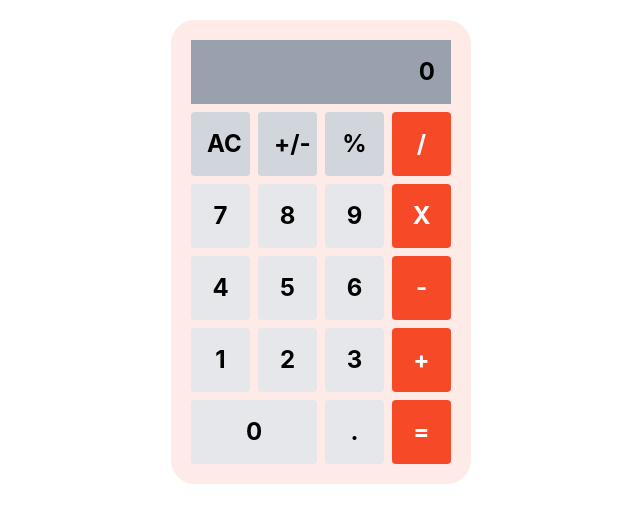
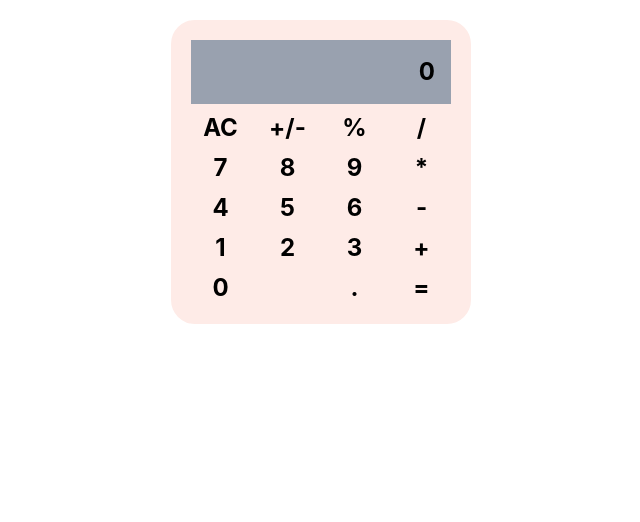
Before and after one commit to DIVINEakisa/Calculator_App, a React (Vite) app in the folder calculator/: page / in a window 1280 px wide. Shown: the top 522 px of the page, without its empty margins (319-959 px from the left). Built offline with nearby package versions, Linux system fonts and the light colour scheme.

Commit message:
feat:add new feature with new logic

```diff
--- a/calculator/src/Components/Calculator.tsx
+++ b/calculator/src/Components/Calculator.tsx
@@ -56,133 +56,42 @@ export default function Calculator() {
       dispatch({ type: "RESET" });
     }
   }
-
+  const buttons = [
+    "AC",
+    "+/-",
+    "%",
+    "/",
+    "7",
+    "8",
+    "9",
+    "*",
+    "4",
+    "5",
+    "6",
+    "-",
+    "1",
+    "2",
+    "3",
+    "+",
+    "0",
+    "",
+    ".",
+    "=",
+  ];
+  const buttonElements = buttons.map((button, index) => {
+    return (
+      <button key={index} onClick={() => handleClick(button)}>
+        {button}
+      </button>
+    );
+  });
   return (
     <main className="bg-[#feebe7] rounded-3xl p-5 w-[300px] mx-auto mt-5 font-bold text-2xl">
       <div className="bg-gray-400 col-span-4 p-4 mb-2 text-right">
         {state !== 0 ? state : num2 || num1 || 0}
       </div>
 
-      <div className="grid grid-cols-4 gap-2">
-        <div
-          className="p-4 text-center bg-gray-300 rounded"
-          onClick={() => handleClick("AC")}
-        >
-          AC
-        </div>
-        <div
-          className="p-4 text-center bg-gray-300 rounded"
-          onClick={() => handleClick("+/-")}
-        >
-          +/-
-        </div>
-        <div
-          className="p-4 text-center bg-gray-300 rounded"
-          onClick={() => handleClick("%")}
-        >
-          %
-        </div>
-        <div
-          className="p-4 text-center bg-[#f54927] text-white rounded"
-          onClick={() => handleClick("/")}
-        >
-          /
-        </div>
-
-        <div
-          className="p-4 text-center bg-gray-200 rounded"
-          onClick={() => handleClick("7")}
-        >
-          7
-        </div>
-        <div
-          className="p-4 text-center bg-gray-200 rounded"
-          onClick={() => handleClick("8")}
-        >
-          8
-        </div>
-        <div
-          className="p-4 text-center bg-gray-200 rounded"
-          onClick={() => handleClick("9")}
-        >
-          9
-        </div>
-        <div
-          className="p-4 text-center bg-[#f54927] text-white rounded"
-          onClick={() => handleClick("*")}
-        >
-          X
-        </div>
-
-        <div
-          className="p-4 text-center bg-gray-200 rounded"
-          onClick={() => handleClick("4")}
-        >
-          4
-        </div>
-        <div
-          className="p-4 text-center bg-gray-200 rounded"
-          onClick={() => handleClick("5")}
-        >
-          5
-        </div>
-        <div
-          className="p-4 text-center bg-gray-200 rounded"
-          onClick={() => handleClick("6")}
-        >
-          6
-        </div>
-        <div
-          className="p-4 text-center bg-[#f54927] text-white rounded"
-          onClick={() => handleClick("-")}
-        >
-          -
-        </div>
-
-        <div
-          className="p-4 text-center bg-gray-200 rounded"
-          onClick={() => handleClick("1")}
-        >
-          1
-        </div>
-        <div
-          className="p-4 text-center bg-gray-200 rounded"
-          onClick={() => handleClick("2")}
-        >
-          2
-        </div>
-        <div
-          className="p-4 text-center bg-gray-200 rounded"
-          onClick={() => handleClick("3")}
-        >
-          3
-        </div>
-        <div
-          className="p-4 text-center bg-[#f54927] text-white rounded"
-          onClick={() => handleClick("+")}
-        >
-          +
-        </div>
-
-        <div
-          className="p-4 text-center bg-gray-200 rounded col-span-2"
-          onClick={() => handleClick("0")}
-        >
-          0
-        </div>
-        <div
-          className="p-4 text-center bg-gray-200 rounded"
-          onClick={() => handleClick(".")}
-        >
-          .
-        </div>
-        <div
-          className="p-4 text-center bg-[#f54927] text-white rounded"
-          onClick={() => handleClick("=")}
-        >
-          =
-        </div>
-      </div>
+      <div className="grid grid-cols-4 gap-2">{buttonElements}</div>
     </main>
   );
 }
```
